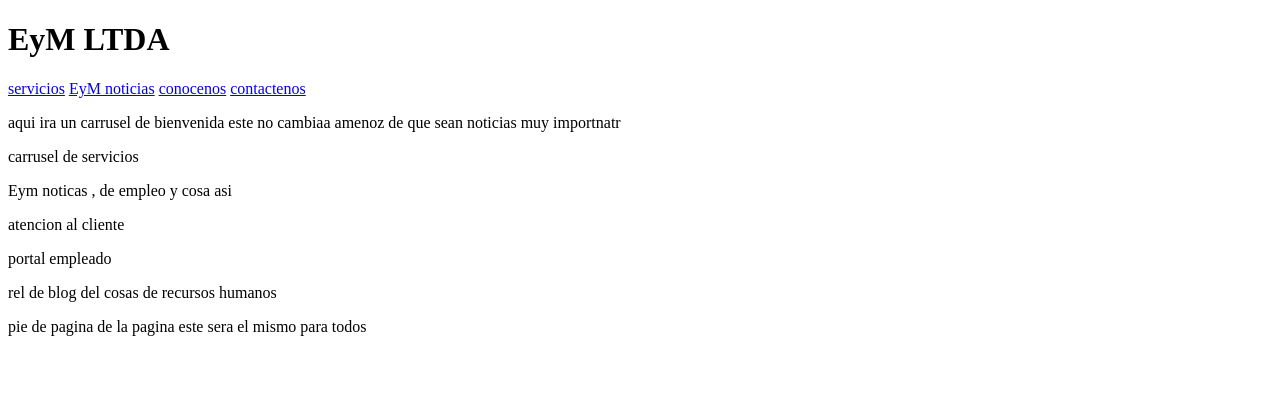
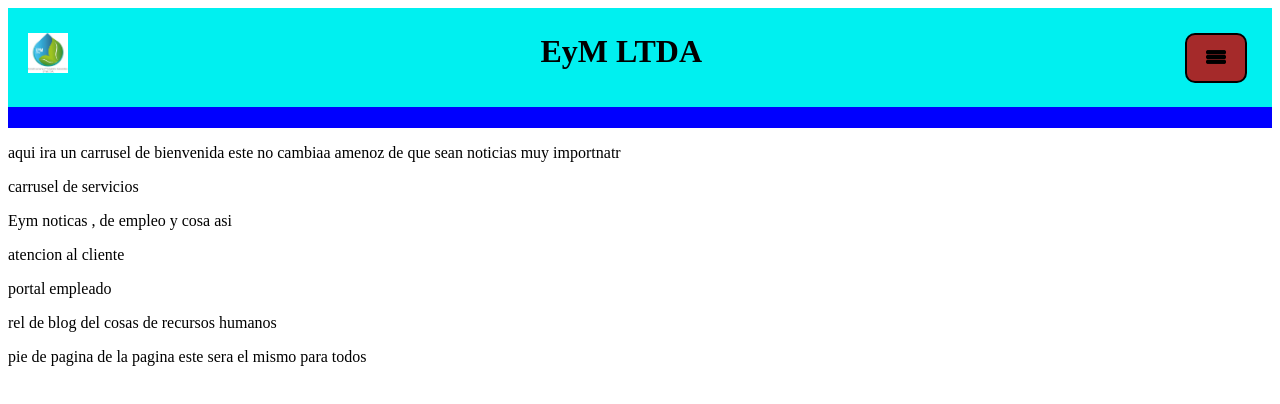
Before and after one commit to edferoca/EyM-page-2023, a plain HTML site: page index.html in a window 1280 px wide. Drawn offline with Linux system fonts and the light colour scheme.

Commit message:
first styles and js

```diff
--- /dev/null
+++ b/css/styles1.css
@@ -0,0 +1,64 @@
+/*header*/
+header{
+     background-color: #0000FF;
+     height: 120px;
+}
+#cabecera{
+    height: 70%;
+    display: flex;
+    justify-content: space-between;
+    background-color: #00f0f0;
+    padding-top: 15px;
+    padding-right: 15px;
+
+
+}
+#cabecera h1 ,button{
+    display: inline-block;
+}
+#cabecera h1 {
+    margin: 10px;
+}
+#cabecera button {
+
+
+    margin: 10px;
+
+}
+#menu-button {
+    border:  2px solid #000000 ;
+    background-color: brown;
+    border-radius: 10px;
+    height: 60%;
+    width: 5%;
+
+
+}
+#menu-button img {
+    width: 20px;
+    height: 20px;
+
+}
+#logo{
+    margin-left: 20px;
+    margin-top: 10px;
+    width: 40px;
+    height: 40px;
+
+
+}
+#menu{
+    margin: 5px;
+    text-align: center;
+    display: none;
+    background-color: chocolate;
+
+}
+#menu nav{
+
+    justify-content: space-between;
+}
+#menu a{
+    color: black;
+    padding-right: 10px;
+}
--- a/index.html
+++ b/index.html
@@ -3,18 +3,31 @@
     <meta charset="UTF-8">
     <title>EyM servicios generales Home</title>
     <meta name="description" content="inicio EyM aseo y servicios de limpieza">
+    <link rel="stylesheet" type="text/css" href="css/styles1.css">
+    <script src="js/JavaFun.js"></script>
     <html lang="es"></html>
 
 </head>
 <body>
     <header>
+        <div id="cabecera">
+            <img id="logo" src="img/logopequeñoEyM.jpg" alt="Menú">
             <h1>EyM LTDA</h1>
-		<nav>
+            <button id="menu-button">
+                <img src="img/menu.png" alt="Menú">
+            </button>
+        </div>
+        <div>
+            <nav id="menu">
+
                 <a href="index.html" class = "active">servicios</a>
                 <a href="teams.html">EyM noticias</a>
                 <a href="history.html">conocenos</a>
                 <a href="http://www.usaultimate.org/index.html" target="_blank">contactenos</a>
+
             </nav>
+        </div>
+
 
     </header>
     <main>
--- /dev/null
+++ b/js/JavaFun.js
@@ -0,0 +1,9 @@
+document.addEventListener("DOMContentLoaded", function () {
+    document.getElementById("menu-button").addEventListener("mouseenter", function () {
+        document.getElementById("menu").style.display = "block";
+      });
+      /*document.getElementById("menu-button").addEventListener("mouseleave", function () {
+        document.getElementById("menu").style.display = "none";
+      });*/
+
+  });
```
Also changed, not shown: img/menu.png (added). Lines whose indentation alone changed are shown as unchanged.
